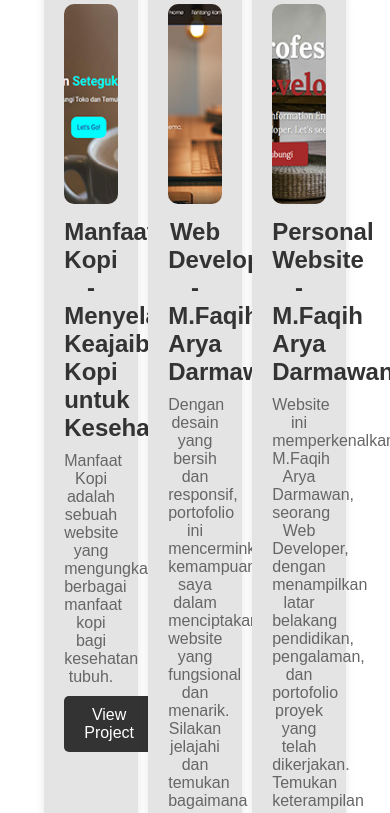
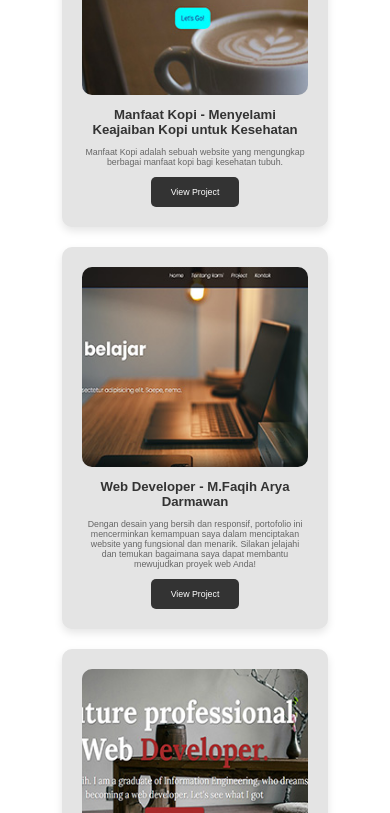
Before and after one commit to faqiharya01/projectShowcase, a plain HTML site: page index.html in a window 390 px wide. Shown: the part 342-1155 px from the top of the page. Drawn offline with Linux system fonts and the light colour scheme; a script that the page names is missing.

Commit message:
Update style.css

```diff
--- a/style.css
+++ b/style.css
@@ -68,6 +68,7 @@ p {
   margin-bottom: 20px;
   box-shadow: 0 4px 8px rgba(0, 0, 0, 0.1);
   text-align: center;
+  margin: 10px;
 }
 
 .project img {
@@ -118,3 +119,34 @@ footer a {
 footer a:hover {
   text-decoration: underline;
 }
+
+@media (max-width: 1366px) {
+  html {
+    font-size: 75%;
+  }
+
+  .project {
+    width: 45%;
+  }
+}
+
+@media (max-width: 768px) {
+  html {
+    font-size: 65%;
+  }
+
+  .project {
+    width: 65%;
+  }
+}
+
+/* Responsif: Mengubah layout project menjadi satu kolom pada layar lebih kecil */
+@media (max-width: 480px) {
+  html {
+    font-size: 55%;
+  }
+
+  .project {
+    width: 85%;
+  }
+}
```
